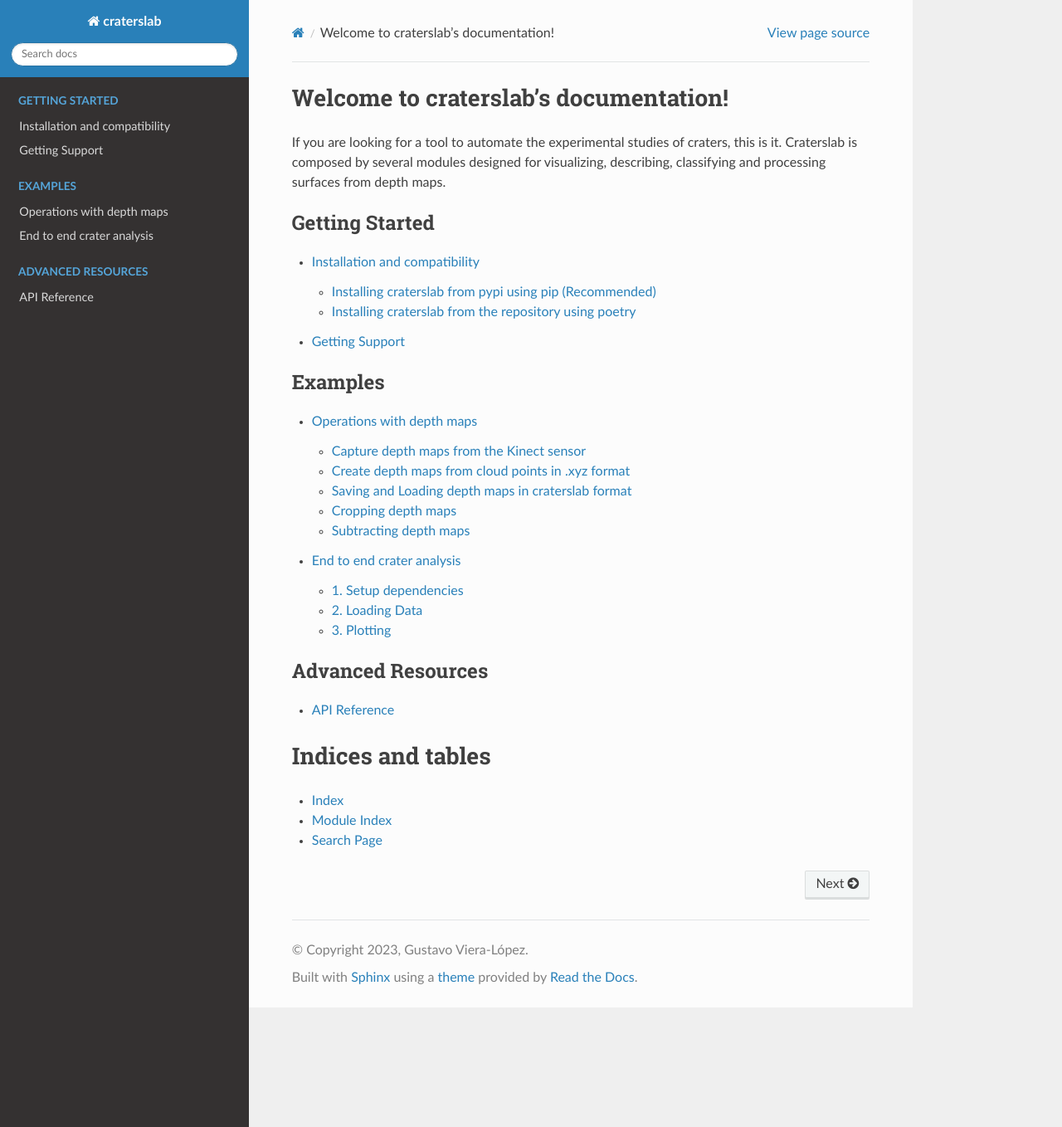
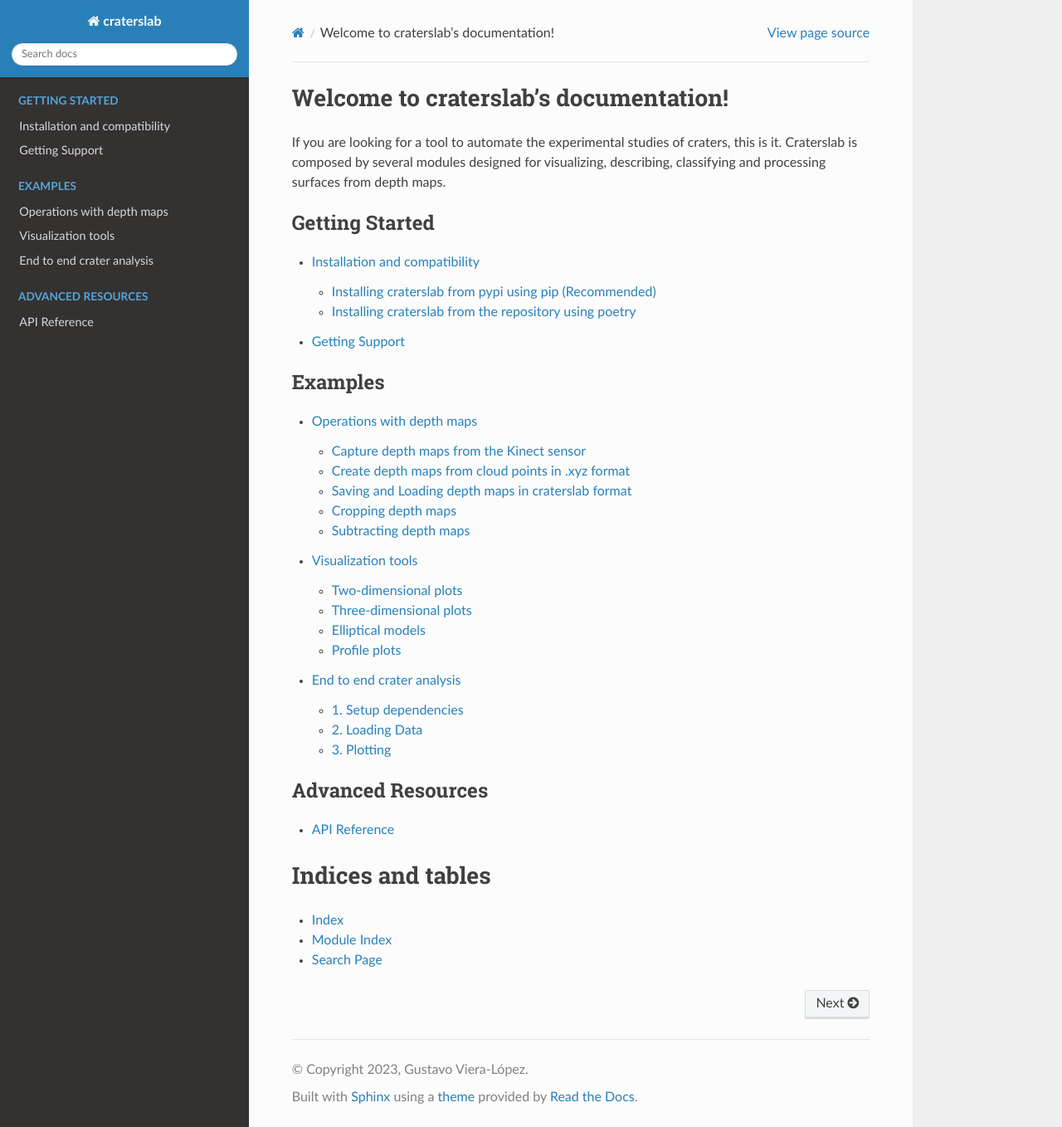
Before and after one commit to gvieralopez/craterslab, a Sphinx documentation site: the page built from docs/source/index.rst, in a window 1280 px wide and 1358 px high. Shown: the whole window at 83% size. Built offline with Sphinx 7.4.7 and the Read the Docs theme 2.0.0, drawn with Linux system fonts in a browser that asks for light colours; some of the changed lines change nothing that is shown.

Commit message:
Add visualization example in docs

```diff
--- /dev/null
+++ b/docs/source/examples/example2.rst
@@ -0,0 +1,127 @@
+Visualization tools
+===================
+
+DepthMap objects can be inspected through different visualizations. In this
+example we are going to cover the available tools from craterslab that enable
+a visual inspection of the data.
+
+For all the plots shown we will be using
+`this depth map <https://github.com/gvieralopez/craters-data/blob/main/data/fluidized_1.npz>`_,
+which can be directly loaded with craterslab as:
+
+.. code-block:: python
+
+   from craterslab.sensors import DepthMap
+   depth_map = DepthMap.load("fluidized_1.npz")
+   depth_map.auto_crop()
+
+
+Two-dimensional plots
+---------------------
+
+In order to visualize the depth map in 2 dimensions as an image, the third
+dimension is encoded as the visual intensity of each pixel. In craterslab we
+can get this kind of visualization as:
+
+.. code-block:: python
+
+   from craterslab.visuals import plot_2D
+   plot_2D(depth_map, block=True)
+
+.. figure:: /images/2a.png
+   :alt: Visualizing the crater in 2D
+   :align: center
+   :width: 300
+
+Three-dimensional plots
+-----------------------
+
+Similarly, we can produce a Three-dimensional plot with:
+
+.. code-block:: python
+
+   from craterslab.visuals import plot_3D
+   plot_3D(depth_map, block=True)
+
+.. figure:: /images/2b.png
+   :alt: Visualizing the crater in 3D
+   :align: center
+   :width: 350
+
+
+Elliptical models
+-----------------
+
+For those depth maps that contain craters, it is often useful to find an
+elliptical model that fits the crater rims. To do so, craterslab searches for
+k different points evenly spaced along the crater rims. Then, those points are
+used to fit an ellipse. The following code snippet illustrates how to compute
+an elliptical model for a depth map using 20 points:
+
+.. code-block:: python
+
+   from craterslab.ellipse import EllipticalModel
+   em = EllipticalModel(depth_map, 20)
+
+Now, we can include this model into the 2D and 3D plots shown before by simply
+passing the model as an optional argument:
+
+
+.. code-block:: python
+
+   from craterslab.visuals import plot_2D, plot_3D
+   plot_2D(depth_map, ellipse=em)
+   plot_3D(depth_map, ellipse=em, block=True)
+
+That will show the computed ellipse in both plots, resulting in:
+
+.. figure:: /images/2c.png
+   :alt: Visualizing the elliptical model in the plots
+   :align: center
+   :width: 550
+
+
+Profile plots
+-------------
+
+Besides visualizing the whole depth map, it may be wanted to visualize a certain
+profile of it. In other words, 'cut' the depth map across a segment and see how
+the third dimension varies along the segment. To extract a profile from a depth
+map in craterslab, we only need to specify the start and end points from the
+segment:
+
+
+.. code-block:: python
+
+   from craterslab.profiles import Profile
+   p = Profile(depth_map, (0,0), (40,40))
+
+Then, we can inspect the profile by:
+
+.. code-block:: python
+
+   from craterslab.visuals import plot_profile
+   plot_profile(p, block=True)
+
+That will show the computed ellipse in both plots, resulting in:
+
+
+.. figure:: /images/2d.png
+   :alt: Visualizing the profile of a depth map
+   :align: center
+   :width: 350
+
+
+As we just did with the the ellipse, we can include a reference to a profile in
+the two- and three-dimensional plots:
+
+.. code-block:: python
+
+   from craterslab.visuals import plot_2D, plot_3D
+   plot_2D(depth_map, profile=p)
+   plot_3D(depth_map, profile=p, block=True)
+
+.. figure:: /images/2e.png
+   :alt: Visualizing the profile in the plots
+   :align: center
+   :width: 550
--- a/docs/source/index.rst
+++ b/docs/source/index.rst
@@ -23,6 +23,7 @@
    :caption: Examples
 
    examples/example1
+   examples/example2
    examples/example4
 
 
```
Also changed, not shown: docs/source/images/2a.png (added), docs/source/images/2b.png (added), docs/source/images/2c.png (added), docs/source/images/2d.png (added), docs/source/images/2e.png (added).
